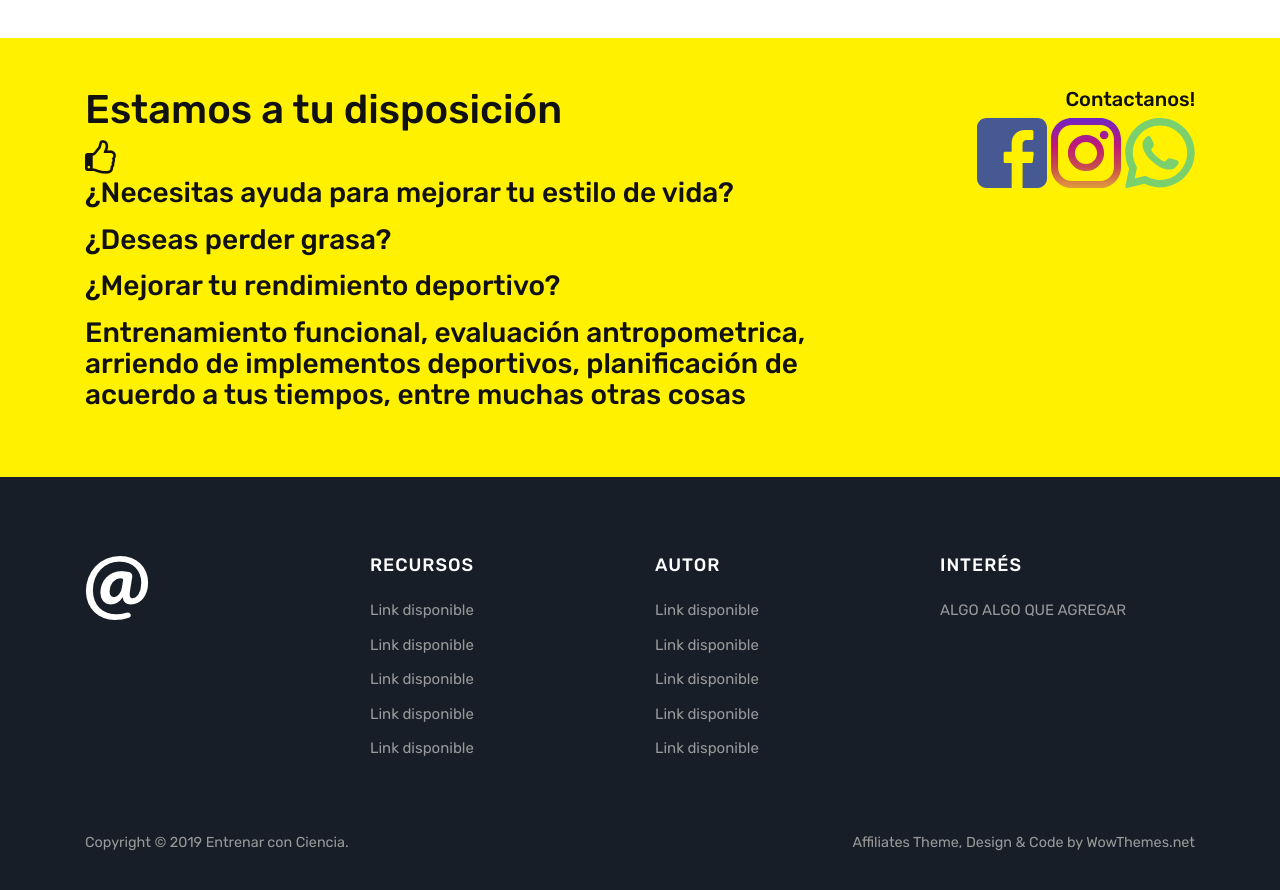
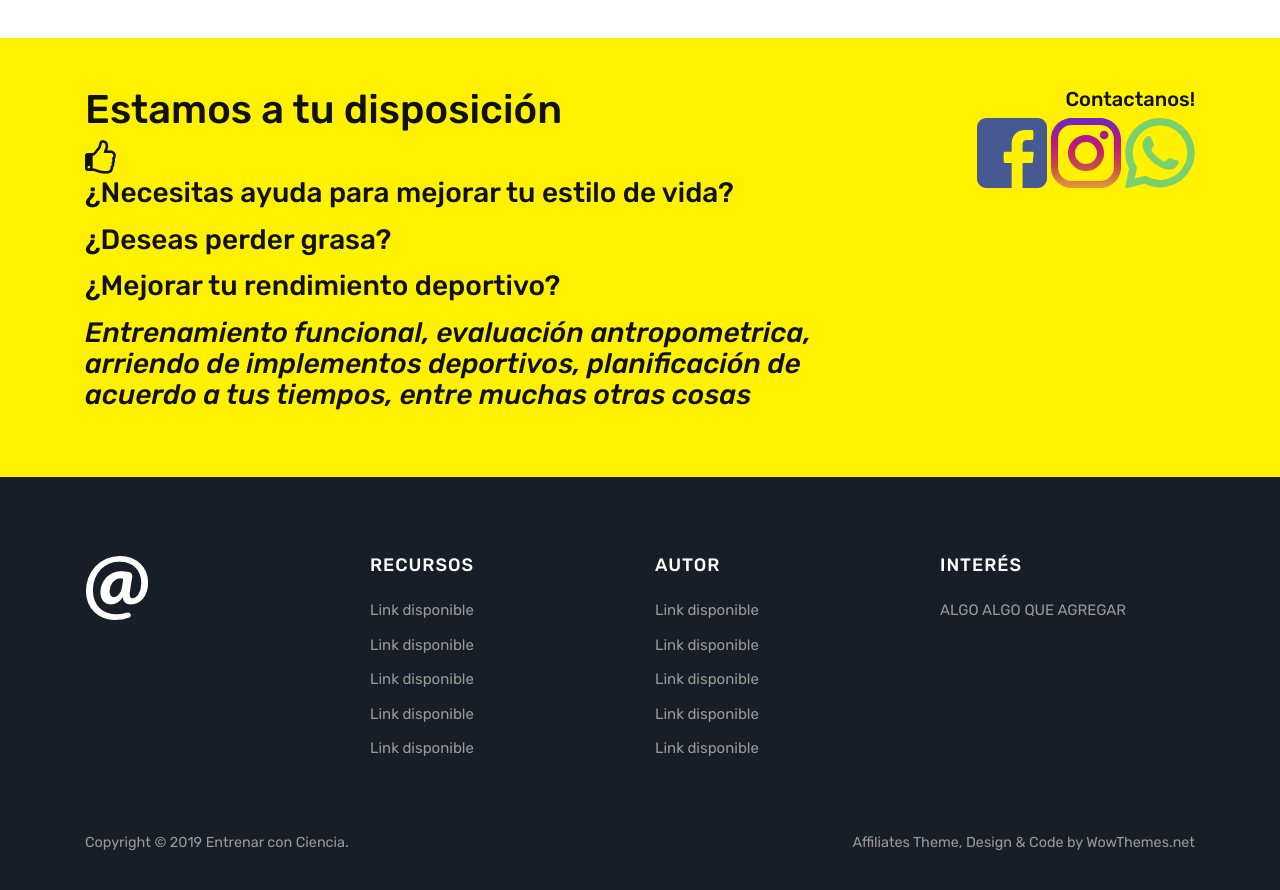
Before and after one commit to msanhueza/alex, a Jekyll site: the page built from index.html, in a window 1280 px wide and 900 px high, scrolled down 2593 px. Shown: the top 890 px of the window. Built offline with Jekyll 4.4.1, drawn with Linux system fonts in a browser that asks for light colours; the list of posts is cut into pages by our own code.

```diff
--- a/_layouts/default.html
+++ b/_layouts/default.html
@@ -124,7 +124,7 @@
                     <h3>¿Necesitas ayuda para mejorar tu estilo de vida?</h3>
                     <h3>¿Deseas perder grasa?</h3>
                     <h3>¿Mejorar tu rendimiento deportivo?</h3>
-                    <h3>Entrenamiento funcional, evaluación antropometrica, arriendo de implementos deportivos, planificación de acuerdo a tus tiempos, entre muchas otras cosas</h3>
+                    <h3><i>Entrenamiento funcional, evaluación antropometrica, arriendo de implementos deportivos, planificación de acuerdo a tus tiempos, entre muchas otras cosas</i></h3>
                 </div>
                 <div class="col-md-4 text-right footersocial">
                     <h5>Contactanos!</h5>
```
